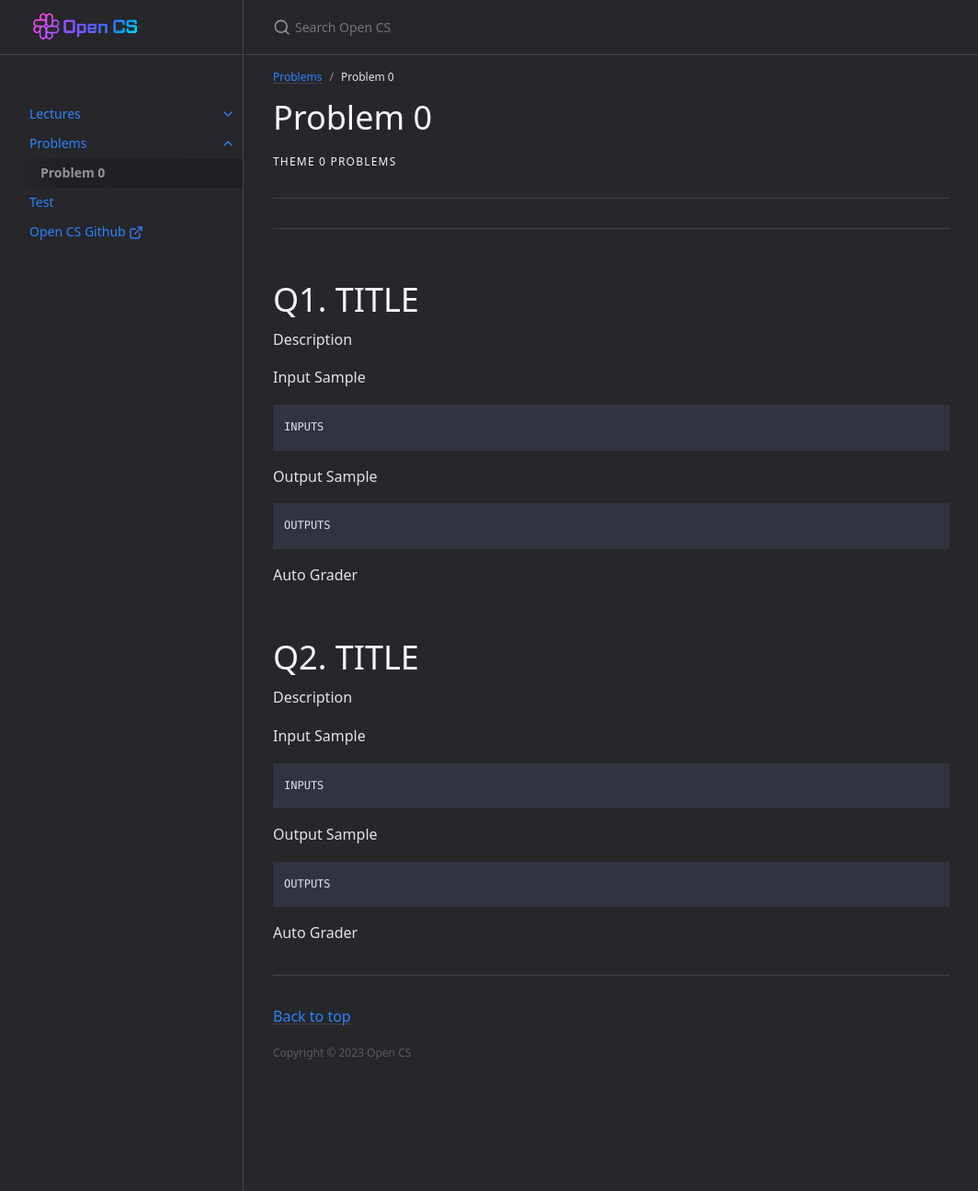
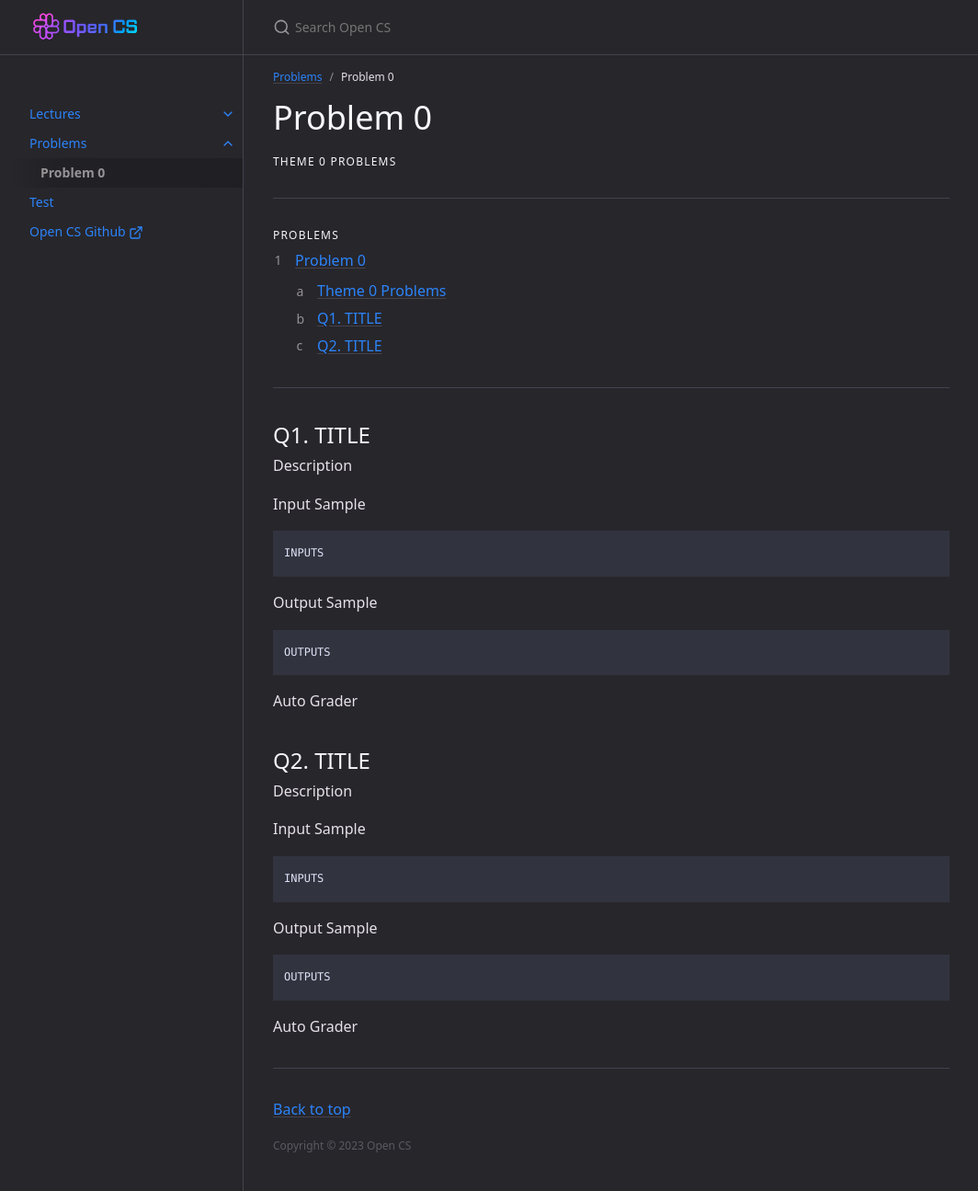
Before and after one commit to OpenCS-ksa/opencs-ksa.github.io, a Jekyll site: the page built from docs/Problems/problem0.md, in a window 1280 px wide and 1295 px high. Shown: the whole window at 92% size, without its empty margins (107-1171 px from the left). Built offline with Jekyll 4.4.1, drawn with Linux system fonts in a browser that asks for light colours.

Commit message:
Update problem0.md

```diff
--- a/docs/Problems/problem0.md
+++ b/docs/Problems/problem0.md
@@ -8,11 +8,15 @@ nav_exclude: false
 
 # Problem 0
 #### Theme 0 Problems
+
 - - -
-{: .no_toc }
-{: .fs-6 .fw-300 }
+## Problems
+{: .no_toc .text-delta }
+1. TOC
+{:toc}
 - - -
-# Q1. TITLE
+
+## Q1. TITLE
 Description
 
 Input Sample
@@ -26,7 +30,7 @@ OUTPUTS
 
 Auto Grader
 
-# Q2. TITLE
+## Q2. TITLE
 Description
 
 Input Sample
```
